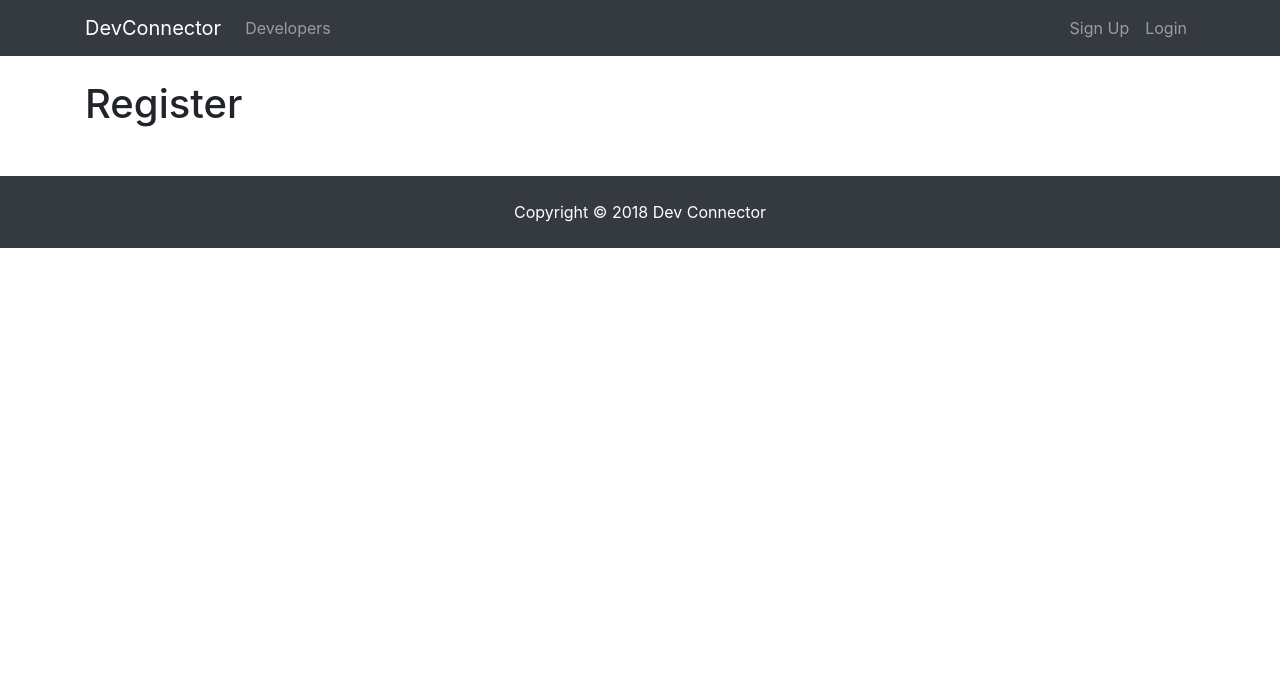
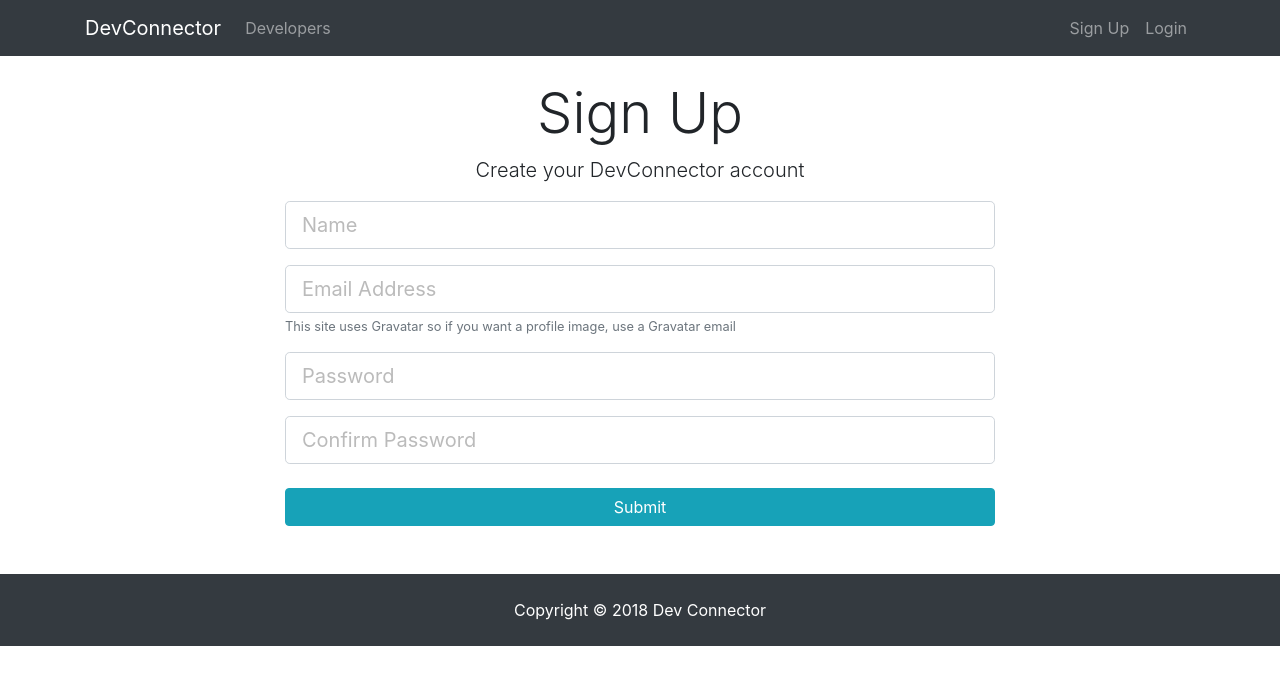
Before and after one commit to zacaree/MERN-Stack-Course, a React (Create React App) app in the folder client/: page /register in a window 1280 px wide. Shown: the top 684 px of the page. Built offline with nearby package versions, Linux system fonts and the light colour scheme.

Commit message:
Built Register front-end with controlled inputs feeding into state

```diff
--- a/client/src/App.js
+++ b/client/src/App.js
@@ -12,10 +12,10 @@ class App extends Component {
   render() {
     return (
       <Router>
-        <div class="App">
+        <div className="App">
           <Navbar />
           <Route exact path="/" component={Landing} />
-          <div class="container">
+          <div className="container">
             <Route path="/register" component={Register} />
             <Route path="/login" component={Login} />
           </div>
--- a/client/src/components/auth/Register.js
+++ b/client/src/components/auth/Register.js
@@ -1,10 +1,87 @@
 import React, { Component } from "react";
 
 class Register extends Component {
+  state = {
+    name: "",
+    email: "",
+    password: "",
+    password2: "",
+    errors: {}
+  };
+
+  onChange = e => {
+    this.setState({ [e.target.name]: e.target.value });
+  };
+
+  onSubmit = e => {
+    e.preventDefault();
+    const newUser = {
+      name: this.state.name,
+      email: this.state.email,
+      password: this.state.password,
+      password2: this.state.password2
+    };
+    console.log(newUser);
+  };
+
   render() {
     return (
-      <div>
-        <h1>Register</h1>
+      <div className="register">
+        <div className="container">
+          <div className="row">
+            <div className="col-md-8 m-auto">
+              <h1 className="display-4 text-center">Sign Up</h1>
+              <p className="lead text-center">Create your DevConnector account</p>
+              <form onSubmit={this.onSubmit}>
+                <div className="form-group">
+                  <input
+                    type="text"
+                    className="form-control form-control-lg"
+                    placeholder="Name"
+                    name="name"
+                    value={this.state.name}
+                    onChange={this.onChange}
+                    required
+                  />
+                </div>
+                <div className="form-group">
+                  <input
+                    type="email"
+                    className="form-control form-control-lg"
+                    placeholder="Email Address"
+                    name="email"
+                    value={this.state.email}
+                    onChange={this.onChange}
+                  />
+                  <small className="form-text text-muted">
+                    This site uses Gravatar so if you want a profile image, use a Gravatar email
+                  </small>
+                </div>
+                <div className="form-group">
+                  <input
+                    type="password"
+                    className="form-control form-control-lg"
+                    placeholder="Password"
+                    name="password"
+                    value={this.state.password}
+                    onChange={this.onChange}
+                  />
+                </div>
+                <div className="form-group">
+                  <input
+                    type="password"
+                    className="form-control form-control-lg"
+                    placeholder="Confirm Password"
+                    name="password2"
+                    value={this.state.password2}
+                    onChange={this.onChange}
+                  />
+                </div>
+                <input type="submit" className="btn btn-info btn-block mt-4" />
+              </form>
+            </div>
+          </div>
+        </div>
       </div>
     );
   }
--- a/client/src/components/layout/Footer.js
+++ b/client/src/components/layout/Footer.js
@@ -2,7 +2,7 @@ import React from "react";
 
 export default () => {
   return (
-    <footer class="bg-dark text-white mt-5 p-4 text-center">
+    <footer className="bg-dark text-white mt-5 p-4 text-center">
       Copyright &copy; {new Date().getFullYear()} Dev Connector
     </footer>
   );
--- a/client/src/components/layout/Landing.js
+++ b/client/src/components/layout/Landing.js
@@ -4,21 +4,21 @@ import { Link } from "react-router-dom";
 class Landing extends Component {
   render() {
     return (
-      <div class="landing">
-        <div class="dark-overlay landing-inner text-light">
-          <div class="container">
-            <div class="row">
-              <div class="col-md-12 text-center">
-                <h1 class="display-3 mb-4">Developer Connector</h1>
-                <p class="lead">
+      <div className="landing">
+        <div className="dark-overlay landing-inner text-light">
+          <div className="container">
+            <div className="row">
+              <div className="col-md-12 text-center">
+                <h1 className="display-3 mb-4">Developer Connector</h1>
+                <p className="lead">
                   Create a developer profile/portfolio, share posts and get help from other
                   developers
                 </p>
                 <hr />
-                <Link to="/register" class="btn btn-lg btn-info mr-2">
+                <Link to="/register" className="btn btn-lg btn-info mr-2">
                   Sign Up
                 </Link>
-                <Link to="/login" class="btn btn-lg btn-light">
+                <Link to="/login" className="btn btn-lg btn-light">
                   Login
                 </Link>
               </div>
--- a/client/src/components/layout/Navbar.js
+++ b/client/src/components/layout/Navbar.js
@@ -4,37 +4,37 @@ import { Link } from "react-router-dom";
 class Navbar extends Component {
   render() {
     return (
-      <nav class="navbar navbar-expand-sm navbar-dark bg-dark mb-4">
-        <div class="container">
-          <Link class="navbar-brand" to="/">
+      <nav className="navbar navbar-expand-sm navbar-dark bg-dark mb-4">
+        <div className="container">
+          <Link className="navbar-brand" to="/">
             DevConnector
           </Link>
           <button
-            class="navbar-toggler"
+            className="navbar-toggler"
             type="button"
             data-toggle="collapse"
             data-target="#mobile-nav"
           >
-            <span class="navbar-toggler-icon" />
+            <span className="navbar-toggler-icon" />
           </button>
 
-          <div class="collapse navbar-collapse" id="mobile-nav">
-            <ul class="navbar-nav mr-auto">
-              <li class="nav-item">
-                <Link class="nav-link" to="/profiles">
+          <div className="collapse navbar-collapse" id="mobile-nav">
+            <ul className="navbar-nav mr-auto">
+              <li className="nav-item">
+                <Link className="nav-link" to="/profiles">
                   Developers
                 </Link>
               </li>
             </ul>
 
-            <ul class="navbar-nav ml-auto">
-              <li class="nav-item">
-                <Link class="nav-link" to="/register">
+            <ul className="navbar-nav ml-auto">
+              <li className="nav-item">
+                <Link className="nav-link" to="/register">
                   Sign Up
                 </Link>
               </li>
-              <li class="nav-item">
-                <Link class="nav-link" to="/login">
+              <li className="nav-item">
+                <Link className="nav-link" to="/login">
                   Login
                 </Link>
               </li>
```
